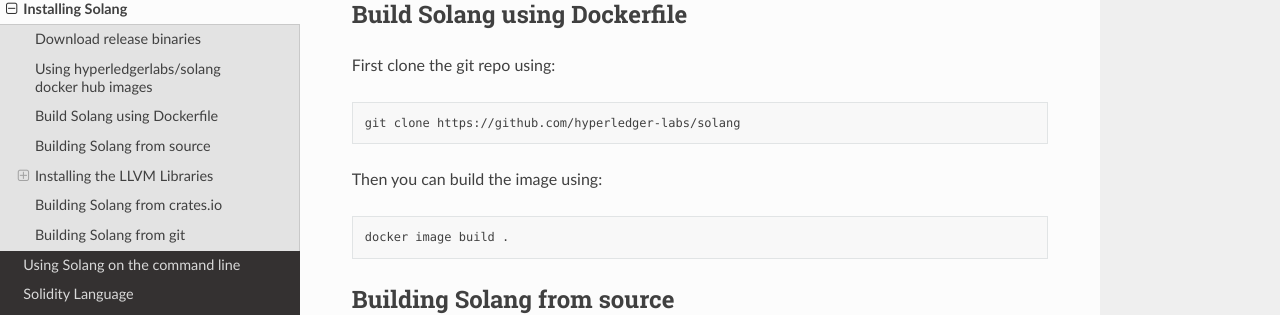
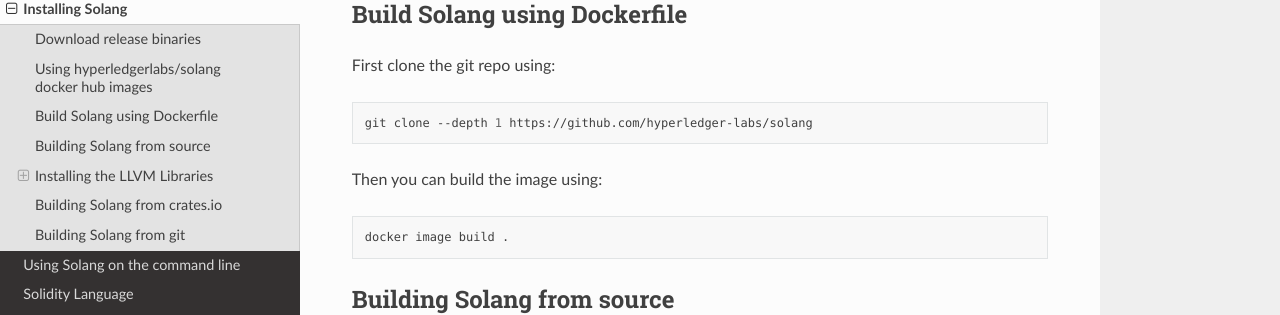
Before and after one commit to hyperledger-solang/solang, a Sphinx documentation site: the page built from docs/installing.rst, in a window 1280 px wide and 900 px high, scrolled down 751 px. Shown: the part 144-459 px from the top of the window. Built offline with Sphinx 7.4.7 and the Read the Docs theme 2.0.0, drawn with Linux system fonts in a browser that asks for light colours.

Commit message:
docs: `git clone --depth 1` for installation
Prevents downloading unneeded git history.

Signed-off-by: C. Lewis <ctj.lewis@icloud.com>

```diff
--- a/docs/installing.rst
+++ b/docs/installing.rst
@@ -42,7 +42,7 @@
 
 .. code-block:: bash
 
-  git clone https://github.com/hyperledger-labs/solang
+  git clone --depth 1 https://github.com/hyperledger-labs/solang
 
 Then you can build the image using:
 
@@ -125,7 +125,7 @@
 
 .. code-block:: bash
 
-	git clone --branch solana-rustc/12.0-2021-04-15 git://github.com/solana-labs/llvm-project
+	git clone --depth 1 --branch solana-rustc/12.0-2021-04-15 git://github.com/solana-labs/llvm-project
 	cd llvm-project
 
 Now run cmake to create the makefiles. Replace the *installdir* argument to ``CMAKE_INSTALL_PREFIX`` with with a directory where you would like to have llvm installed, and then run the build:
@@ -167,7 +167,7 @@
 
 .. code-block:: bash
 
-	git clone https://github.com/hyperledger-labs/solang/
+	git clone --depth 1 https://github.com/hyperledger-labs/solang/
 	cd solang
 	cargo build --release
 
```
